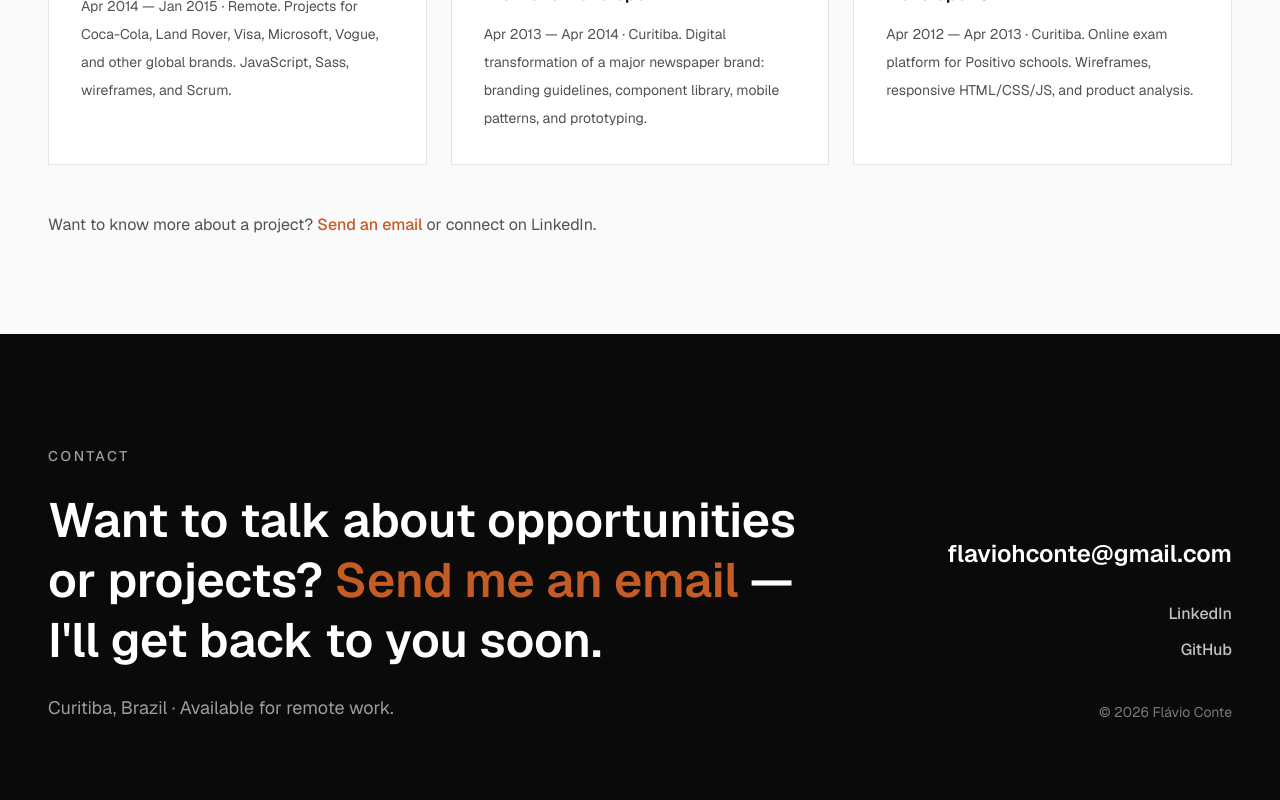
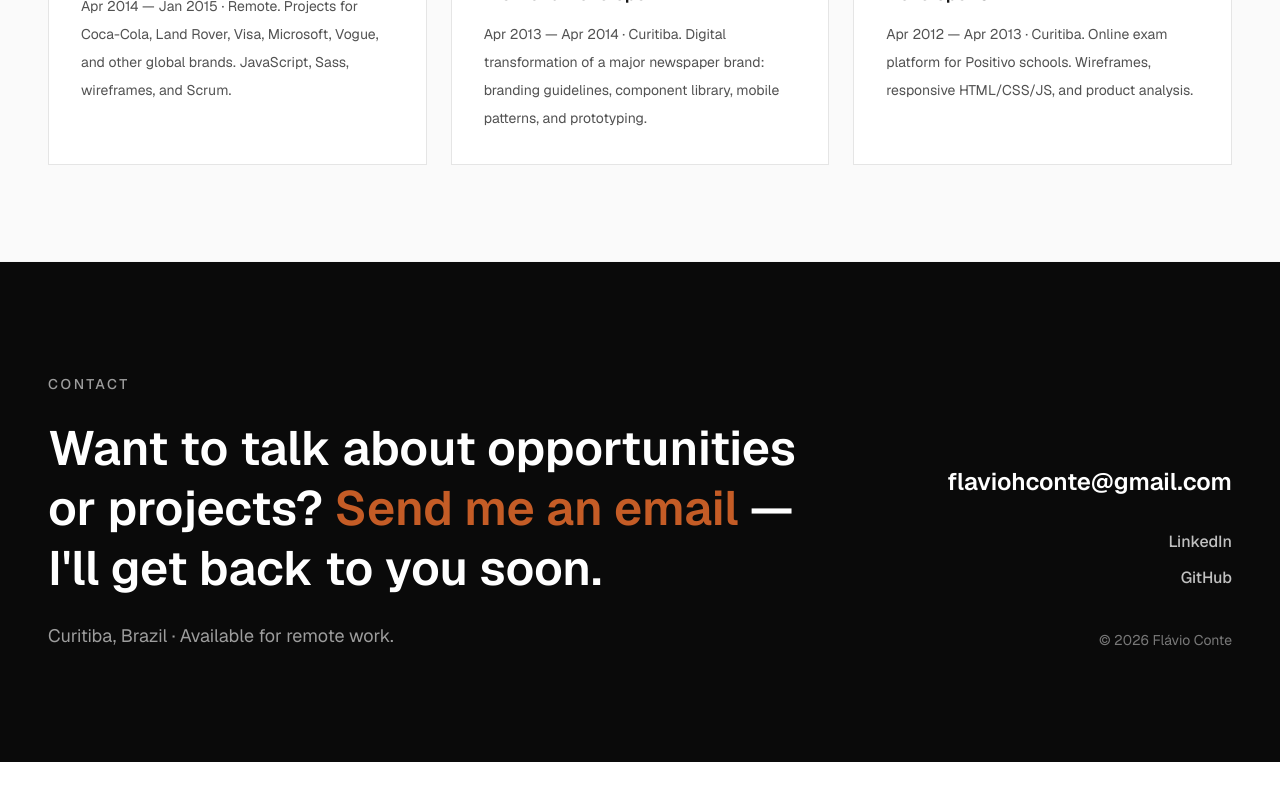
Before and after one commit to fhconte/h-digital, a Next.js app: page /en in a window 1280 px wide. Shown: the part 4072-4872 px from the top of the page. After the commit the page ends 4834 px from the top, so only its background shows below. Built offline with nearby package versions, Linux system fonts and the light colour scheme.

Commit message:
chore: content improvements

```diff
--- a/src/components/home/experience-section.tsx
+++ b/src/components/home/experience-section.tsx
@@ -1,7 +1,6 @@
 "use client";
 
 import { useContent } from "@/i18n/locale-provider";
-import { contactMailto } from "@/lib/contact";
 
 export function ExperienceSection() {
   const content = useContent();
@@ -61,16 +60,6 @@ export function ExperienceSection() {
         </div>
       ))}
 
-      <p className="mt-12 max-w-3xl text-neutral-600">
-        {experience.cta.before}
-        <a
-          href={contactMailto("experience", content)}
-          className="font-medium text-accent underline-offset-4 hover:underline"
-        >
-          {experience.cta.link}
-        </a>
-        {experience.cta.after}
-      </p>
     </section>
   );
 }
```
